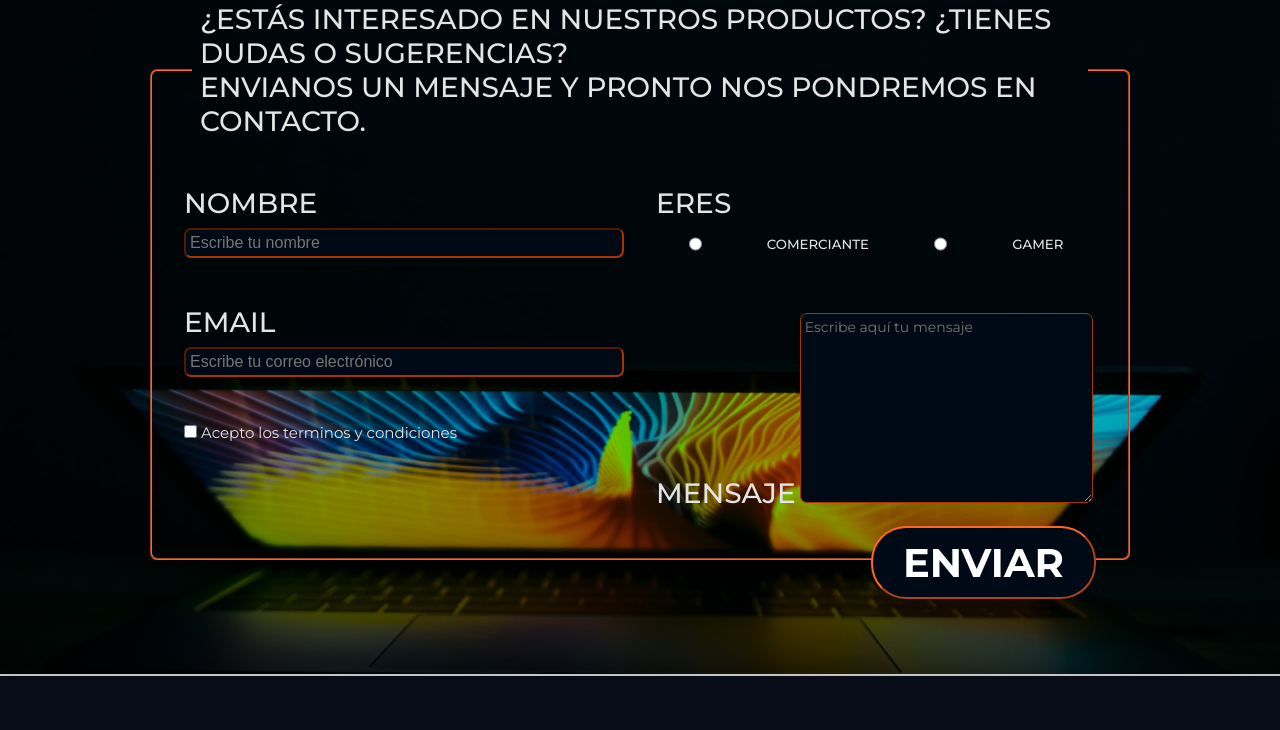
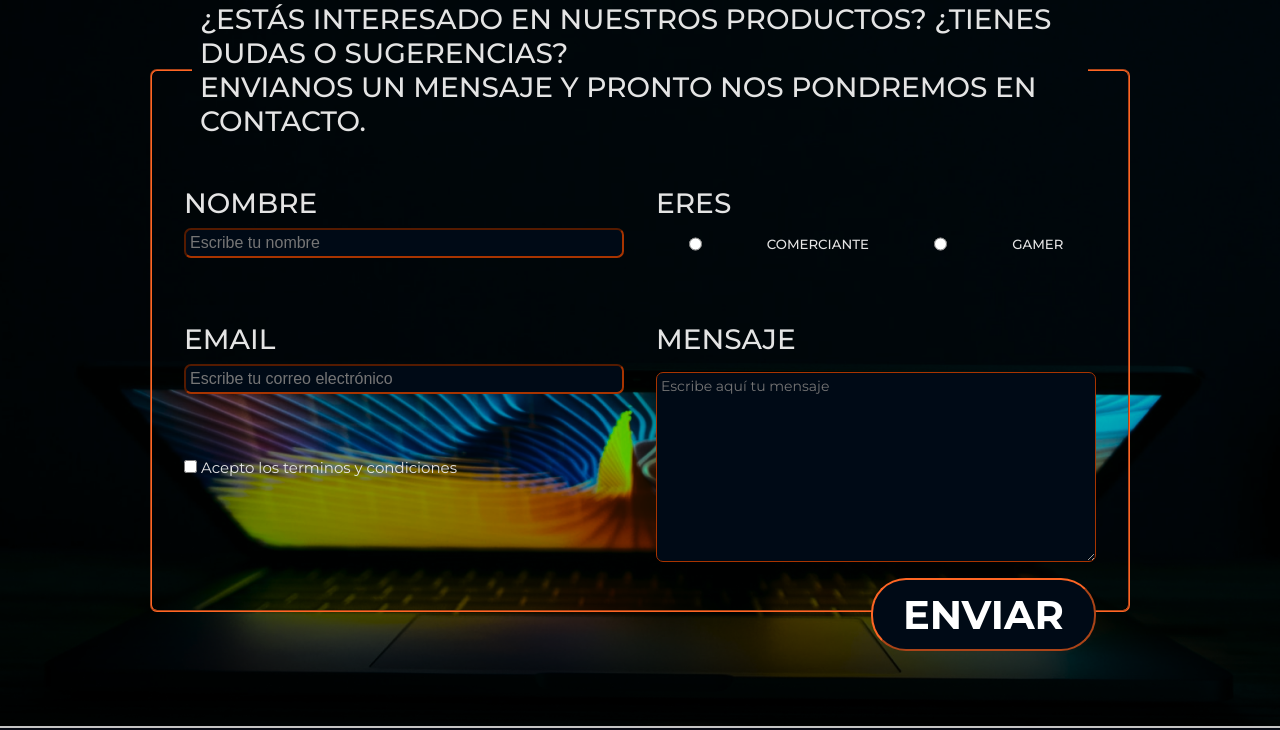
Before and after one commit to Verminius/Foxbox, a plain HTML site: page contacto.html in a window 1280 px wide. Shown: the part 337-1067 px from the top of the page. Drawn offline with Linux system fonts and the light colour scheme.

Commit message:
Sitio Básico Completado (Solo Desk)

```diff
--- a/css/style.css
+++ b/css/style.css
@@ -606,6 +606,8 @@ legend {
 
 .message {
   grid-area: 2/2/4/3;
+  display: flex;
+  flex-direction: column;
 }
 
 .message label {
```
Also changed, not shown: tienda.html (+1 -1 lines).
